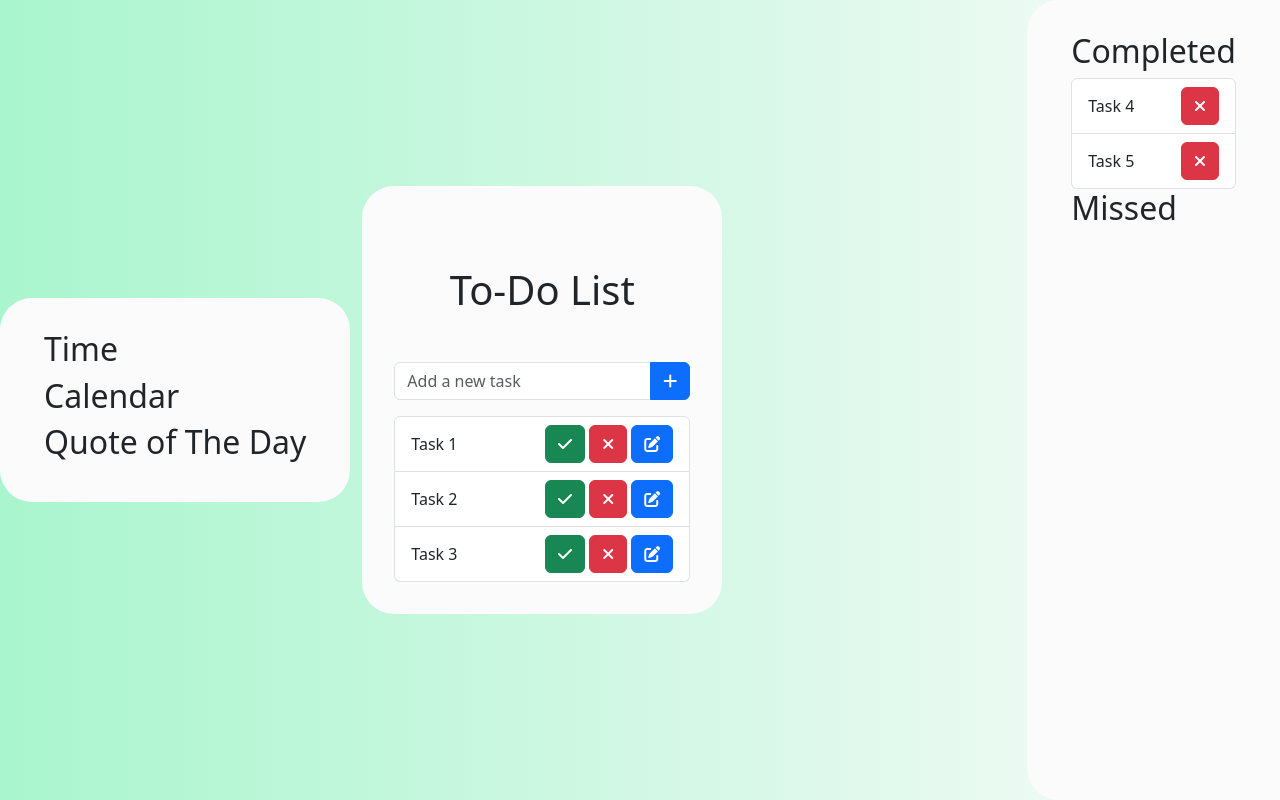
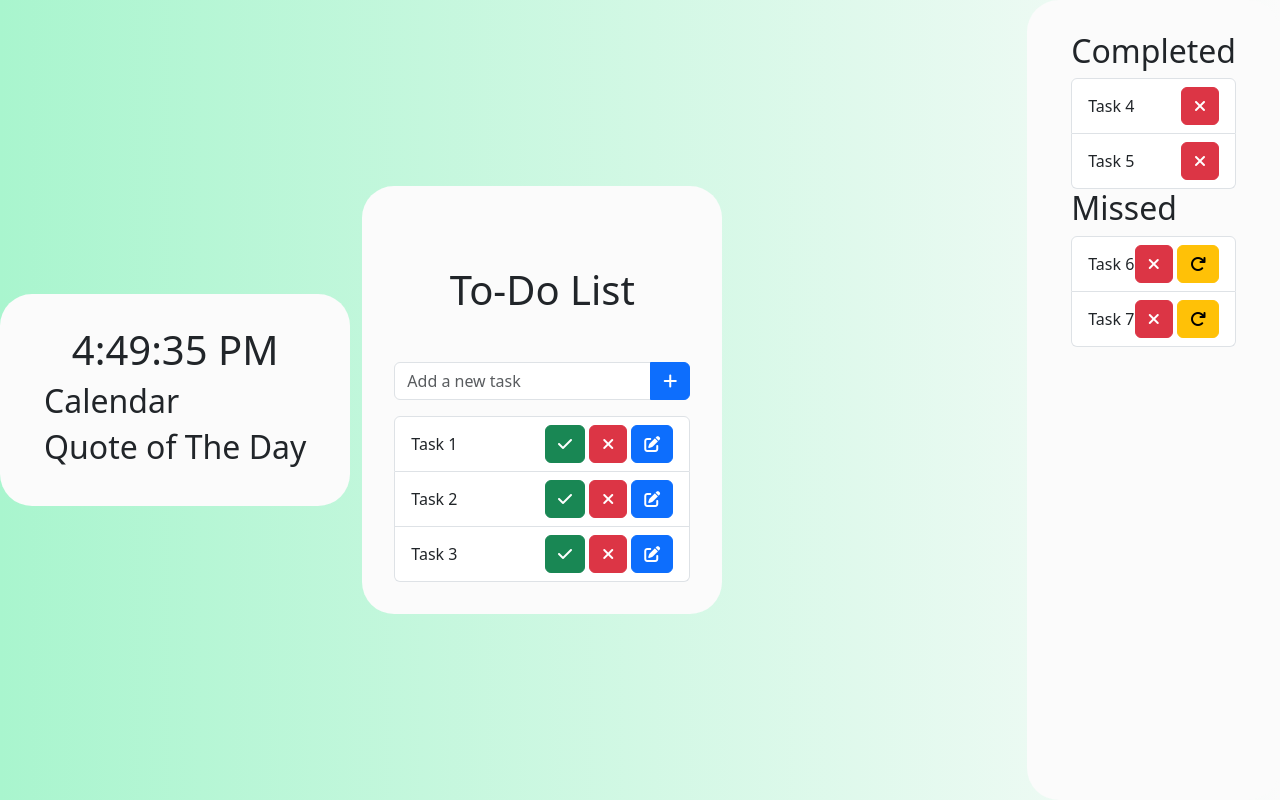
Before and after one commit to GTgyani206/OIBSIP, a plain HTML site: page index.html in a window 1280 px wide. Drawn offline with nearby package versions, Linux system fonts and the light colour scheme; no server answers.

Commit message:
Minor change

```diff
--- a/index.html
+++ b/index.html
@@ -26,6 +26,7 @@
         <div class="container">
           <h2>Calendar</h2>
         </div>
+
         <div class="container qoute">
           <h2>Quote of The Day</h2>
         </div>
@@ -38,12 +39,12 @@
           <div class="input-group mb-3">
             <input
               type="text"
-              class="form-control task-text"
+              class="form-control"
               placeholder="Add a new task"
               aria-label="Add a new task"
               aria-describedby="button-addon2"
             />
-            <button class="btn btn-primary add" id="button-addon2 task-btn">
+            <button class="btn btn-primary add" id="button-addon2">
               <i class="fa-solid fa-plus"></i>
             </button>
           </div>
@@ -125,9 +126,43 @@
         </div>
         <div class="container">
           <h2>Missed</h2>
-          <ul class="list-group"></ul>
+          <ul class="list-group">
+            <li
+              class="list-group-item d-flex justify-content-between align-items-center"
+            >
+              Task 6
+              <div class="btn-grp">
+                <button class="btn btn-danger del" title="Delete">
+                  <i class="fa-solid fa-xmark"></i>
+                </button>
+                <button class="btn btn-warning retry">
+                  <i class="fa-solid fa-arrow-rotate-right" title="Retry"></i>
+                </button>
+              </div>
+            </li>
+            <li
+              class="list-group-item d-flex justify-content-between align-items-center"
+            >
+              Task 7
+              <div class="btn-grp">
+                <button class="btn btn-danger del" title="Delete">
+                  <i class="fa-solid fa-xmark"></i>
+                </button>
+                <button class="btn btn-warning retry" title="Retry">
+                  <i class="fa-solid fa-arrow-rotate-right"></i>
+                </button>
+              </div>
+            </li>
+          </ul>
         </div>
       </div>
     </div>
+    <script
+      src="https://cdn.jsdelivr.net/npm/bootstrap@5.3.3/dist/js/bootstrap.bundle.min.js"
+      integrity="sha384-YvpcrYf0tY3lHB60NNkmXc5s9fDVZLESaAA55NDzOxhy9GkcIdslK1eN7N6jIeHz"
+      crossorigin="anonymous"
+    ></script>
+    <script src="https://cdn.jsdelivr.net/npm/axios@1.6.7/dist/axios.min.js"></script>
+    <script src="app.js"></script>
   </body>
 </html>
```
